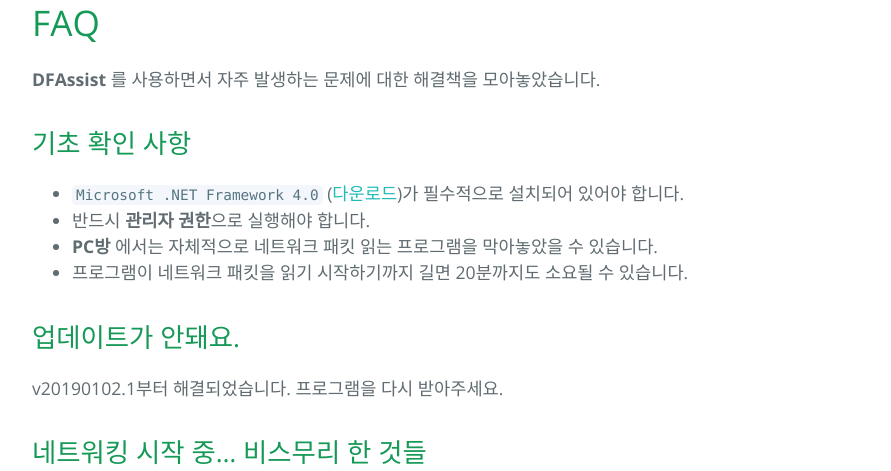
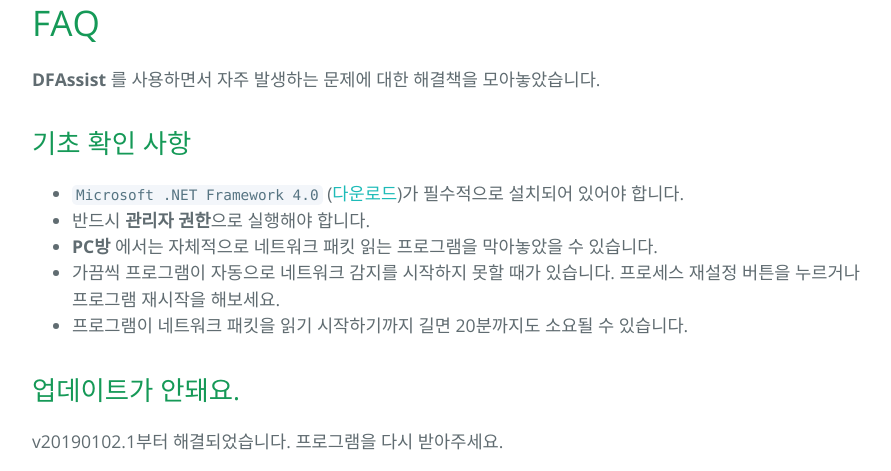
Before and after one commit to devunt/DFAssist, a Jekyll site: the page built from docs/faq.md, in a window 1280 px wide and 1400 px high, scrolled down 403 px, cut to the strip 0-471 px from the top of the window. Shown: the whole strip, without its empty margins (192-1083 px from the left). Built offline with Jekyll 4.4.1, drawn with Linux system fonts in a browser that asks for light colours; some of the changed text lies outside the part shown.

Commit message:
FAQ update

````diff
--- a/docs/faq.md
+++ b/docs/faq.md
@@ -10,6 +10,7 @@
 - ```Microsoft .NET Framework 4.0``` ([다운로드](https://www.microsoft.com/ko-kr/download/details.aspx?id=17851))가 필수적으로 설치되어 있어야 합니다.
 - 반드시 **관리자 권한**으로 실행해야 합니다.
 - **PC방** 에서는 자체적으로 네트워크 패킷 읽는 프로그램을 막아놓았을 수 있습니다.
+- 가끔씩 프로그램이 자동으로 네트워크 감지를 시작하지 못할 때가 있습니다. 프로세스 재설정 버튼을 누르거나 프로그램 재시작을 해보세요.
 - 프로그램이 네트워크 패킷을 읽기 시작하기까지 길면 20분까지도 소요될 수 있습니다.
 
 ## 업데이트가 안돼요.
@@ -30,6 +31,8 @@
 - 문제를 발생시키는 것이 확인된 프로그램
  - Logitech G HUB
 
+- 아마도 v20190104.1 부터 해결된 것 같아요.
+
 ## 문제 해결
 문제 발생시 [이슈 트래커](https://github.com/jaehyuk-lee/DFAssist/issues)에 발생 상황과 결과를 남겨주세요.
 
````
